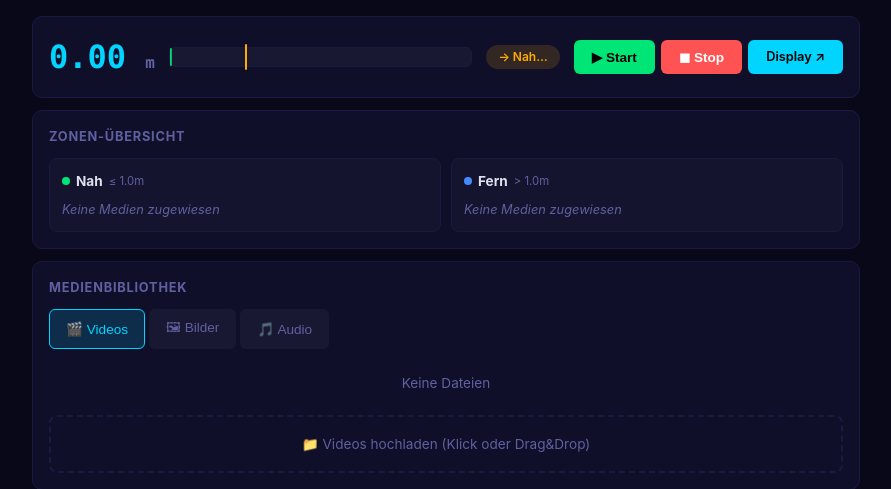
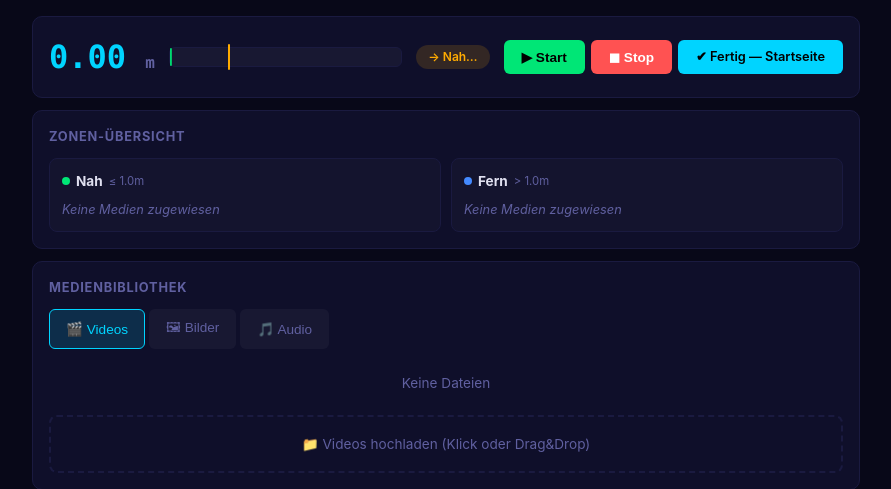
Before and after one commit to larszu/lz-media-station, a Flask app: page /admin in a window 1280 px wide. Shown: the part 54-543 px from the top of the page, without its empty margins (194-1085 px from the left). Run offline with Flask 2, Linux system fonts and the light colour scheme; data that the repository does not hold is empty.

Commit message:
admin: remove display button, add 'Fertig' back-to-home; display: ESC->/admin; kiosk: suppress keyring/first-run dialogs

```diff
--- a/templates/admin.html
+++ b/templates/admin.html
@@ -34,7 +34,7 @@
                 <div class="controls">
                     <button class="btn btn-start" onclick="api('start')">&#9654; Start</button>
                     <button class="btn btn-stop" onclick="api('stop')">&#9724; Stop</button>
-                    <a href="/display" target="_blank" class="btn btn-display">Display &#8599;</a>
+                    <a href="/" class="btn btn-display">&#10004; Fertig &mdash; Startseite</a>
                 </div>
             </div>
         </section>
```
Also changed, not shown: static/display.js (+7 -0 lines), 1 other file.
